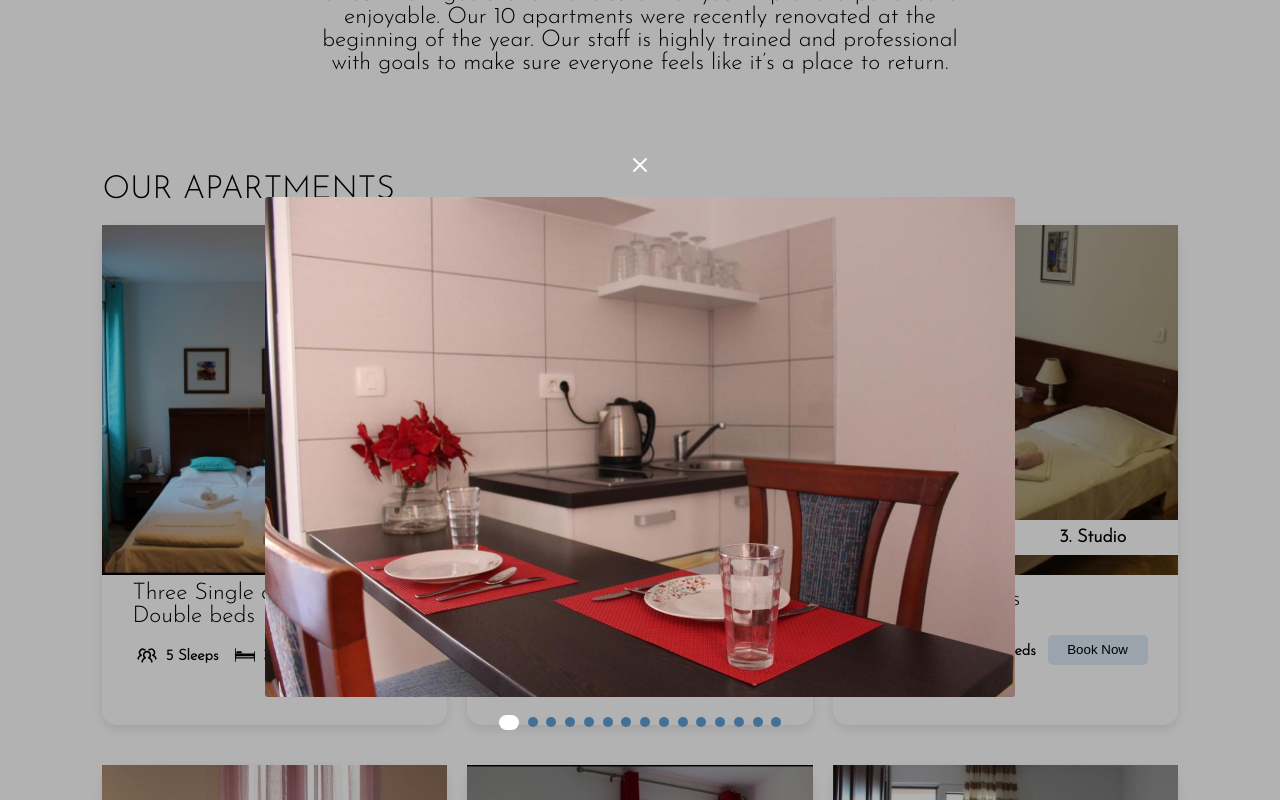
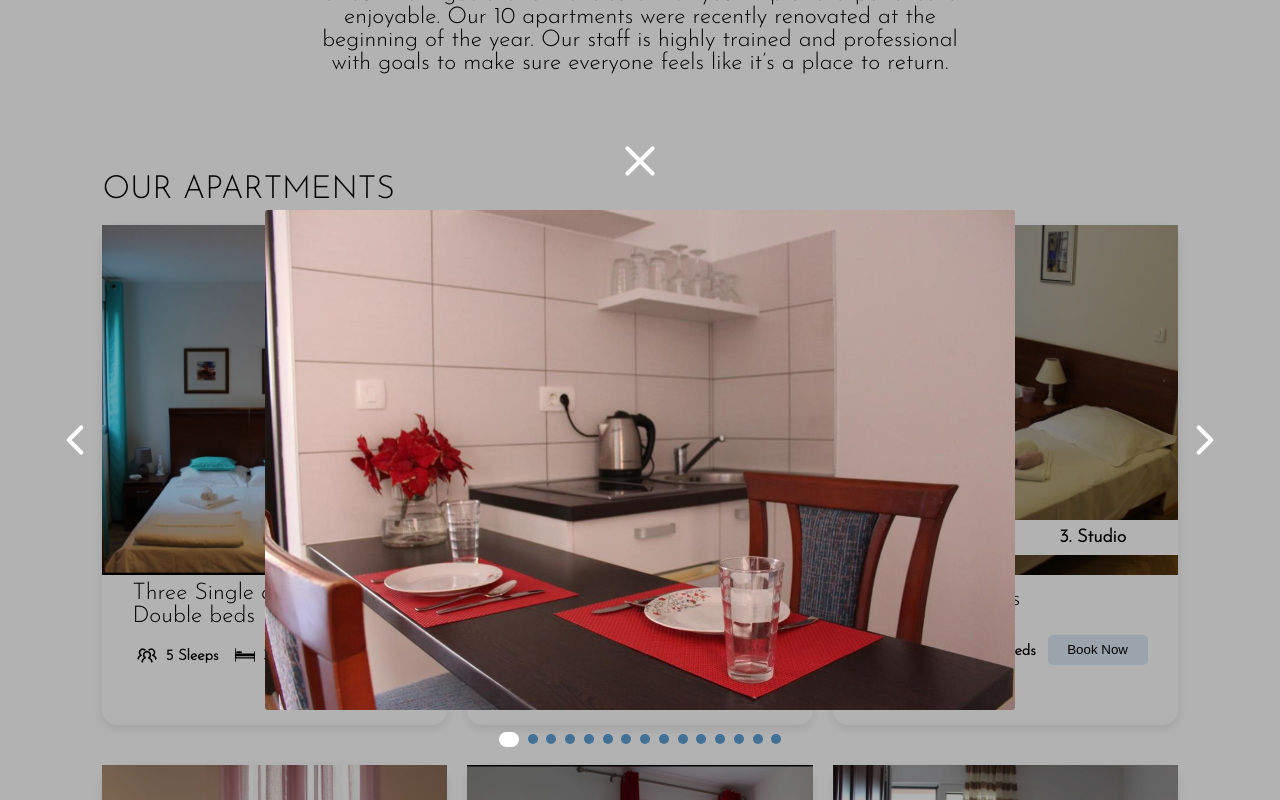
Before and after one commit to radomir-mijovic/balabusic_apartments, a Next.js app: page / in a window 1280 px wide. Both pictures are taken after a click on the picture 274 px from the left and 1296 px from the top of the page. Shown: the part 896-1696 px from the top of the page. Built offline with nearby package versions, Linux system fonts and the light colour scheme; no server answers.

Commit message:
feat: added right and left icons in image modal

```diff
--- a/components/ImageModal/ImageModal.js
+++ b/components/ImageModal/ImageModal.js
@@ -1,8 +1,17 @@
 import React, { useState } from "react";
-import { DotsWrapper, ImageModalStyled } from "./ImageModalStyled";
+import {
+  ArrowLeftWrapper,
+  ArrowRightWrapper,
+  CloseSvgWrapper,
+  DotsWrapper,
+  ImageModalStyled,
+  InnerWrapperStyled,
+} from "./ImageModalStyled";
 import { useModalContext } from "../../context";
 import Image from "next/image";
 import closeSvg from "../../public/icons/x-close.svg";
+import rightArrow from "../../public/icons/chevron-right.svg";
+import leftArrow from "../../public/icons/chevron-left.svg";
 
 const ImageModal = () => {
   const { modalPosition, modalImages, setIsModal } = useModalContext();
@@ -42,14 +51,36 @@ const ImageModal = () => {
     cursor: "pointer",
   };
 
+  const rightArrowHandler = () => {
+    modalImages.length === imageIndex + 1
+      ? setImageIndex(0)
+      : setImageIndex((prevState) => prevState + 1);
+  };
+
+  const leftArrowHandler = () => {
+    imageIndex === 0
+      ? setImageIndex(modalImages.length - 1)
+      : setImageIndex((prevState) => prevState - 1);
+  };
+
   return (
     <div style={modalWrapperStyle}>
+      <ArrowRightWrapper onClick={rightArrowHandler}>
+        <Image layout={"fill"} src={rightArrow} alt={"right"} />
+      </ArrowRightWrapper>
+      <ArrowLeftWrapper onClick={leftArrowHandler}>
+        <Image layout={"fill"} src={leftArrow} alt={"right"} />
+      </ArrowLeftWrapper>
+      <InnerWrapperStyled>
+        <CloseSvgWrapper>
           <Image
+            layout={"fill"}
             style={closeSvgStyle}
             onClick={() => setIsModal(false)}
             src={closeSvg}
             alt={"close icon"}
           />
+        </CloseSvgWrapper>
         <ImageModalStyled>
           <Image
             style={{ borderRadius: 3, objectFit: "cover" }}
@@ -69,6 +100,7 @@ const ImageModal = () => {
             );
           })}
         </DotsWrapper>
+      </InnerWrapperStyled>
     </div>
   );
 };
--- a/components/ImageModal/ImageModalStyled.js
+++ b/components/ImageModal/ImageModalStyled.js
@@ -22,3 +22,47 @@ export const DotsWrapper = styled.div`
   z-index: 220;
   pointer-events: auto;
 `;
+
+export const InnerWrapperStyled = styled.div`
+  width: 100%;
+  height: 100%;
+  //background: red;
+  display: flex;
+  align-items: center;
+  justify-content: center;
+  position: relative;
+  flex-direction: column;
+  gap: 2.4rem;
+`;
+
+export const ArrowRightWrapper = styled.div`
+  position: absolute;
+  right: 5rem;
+  z-index: 205;
+  cursor: pointer;
+  height: 5rem;
+  width: 5rem;
+
+  @media (max-width: 765px) {
+    right: 0;
+  }
+`;
+
+export const ArrowLeftWrapper = styled.div`
+  position: absolute;
+  left: 5rem;
+  z-index: 205;
+  cursor: pointer;
+  height: 5rem;
+  width: 5rem;
+
+  @media (max-width: 765px) {
+    left: 0;
+  }
+`;
+
+export const CloseSvgWrapper = styled.div`
+  width: 5rem;
+  height: 5rem;
+  position: relative;
+`;
```
Also changed, not shown: public/icons/chevron-left.svg (added), public/icons/chevron-right.svg (added). Lines whose indentation alone changed are shown as unchanged.
